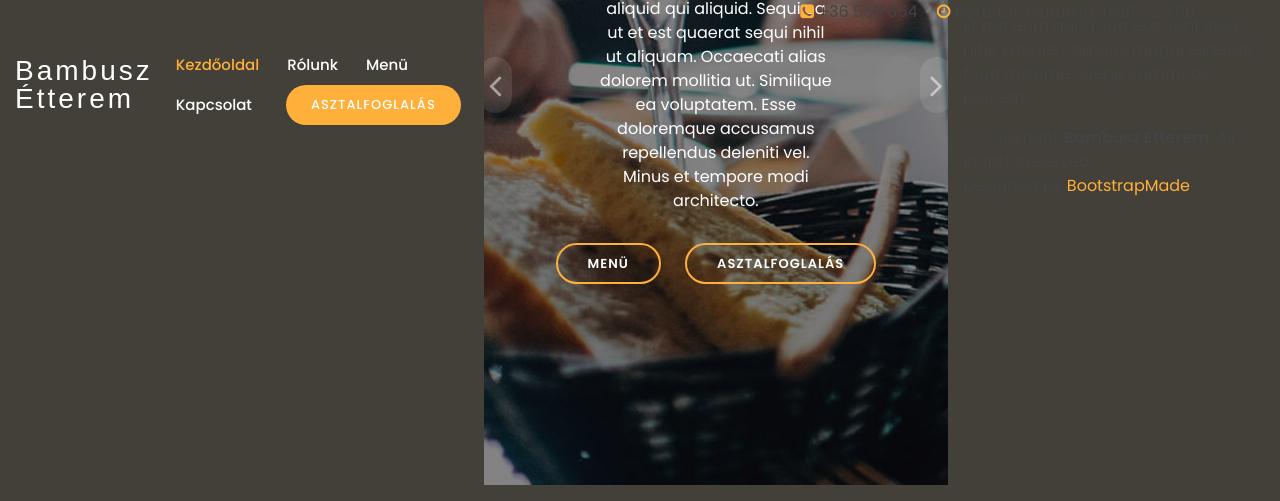
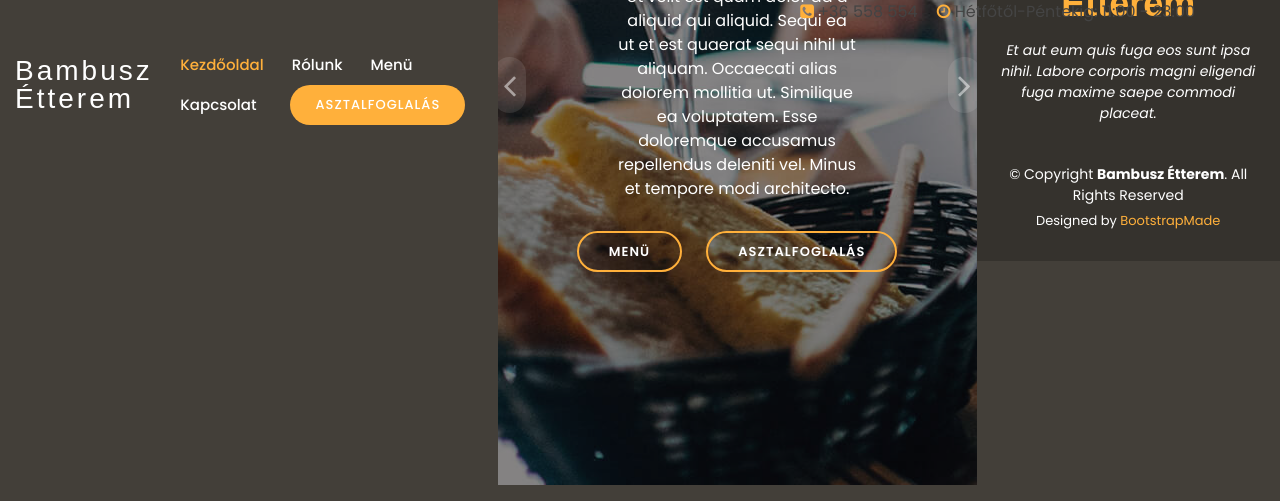
Before and after one commit to Savitar97/SZFM_2020_12_2_NP, a PHP site: page / in a window 1280 px wide. Shown: the top 501 px of the page. Run offline with PHP 8.4, Linux system fonts and the light colour scheme; some web fonts are replaced.

Commit message:
Add css to footer

```diff
--- a/App/Website/accessories/css/style.css
+++ b/App/Website/accessories/css/style.css
@@ -478,3 +478,59 @@ body {
       width: 5%;
     }
   }
+
+    /*Footer*/
+    #footer {
+        background: #35322d;
+        color: #fff;
+        font-size: 14px;
+        text-align: center;
+        padding: 30px 0;
+      }
+
+      #footer h3 {
+        font-size: 36px;
+        font-weight: 700;
+        color: #ffb03b;
+        position: relative;
+        padding: 0;
+        margin: 0 0 15px 0;
+      }
+
+      #footer p {
+        font-size: 15;
+        font-style: italic;
+        padding: 0;
+        margin: 0 0 40px 0;
+      }
+
+      #footer .social-links {
+        margin: 0 0 40px 0;
+      }
+
+      #footer .social-links a {
+        font-size: 18px;
+        display: inline-block;
+        background: #46423b;
+        color: #fff;
+        line-height: 1;
+        padding: 8px 0;
+        margin-right: 4px;
+        border-radius: 50%;
+        text-align: center;
+        width: 36px;
+        height: 36px;
+        transition: 0.3s;
+      }
+
+      #footer .social-links a:hover {
+        background: #ffb03b;
+      }
+
+      #footer .copyright {
+        margin: 0 0 5px 0;
+      }
+
+      #footer .credits {
+        font-size: 13px;
+      }
```
